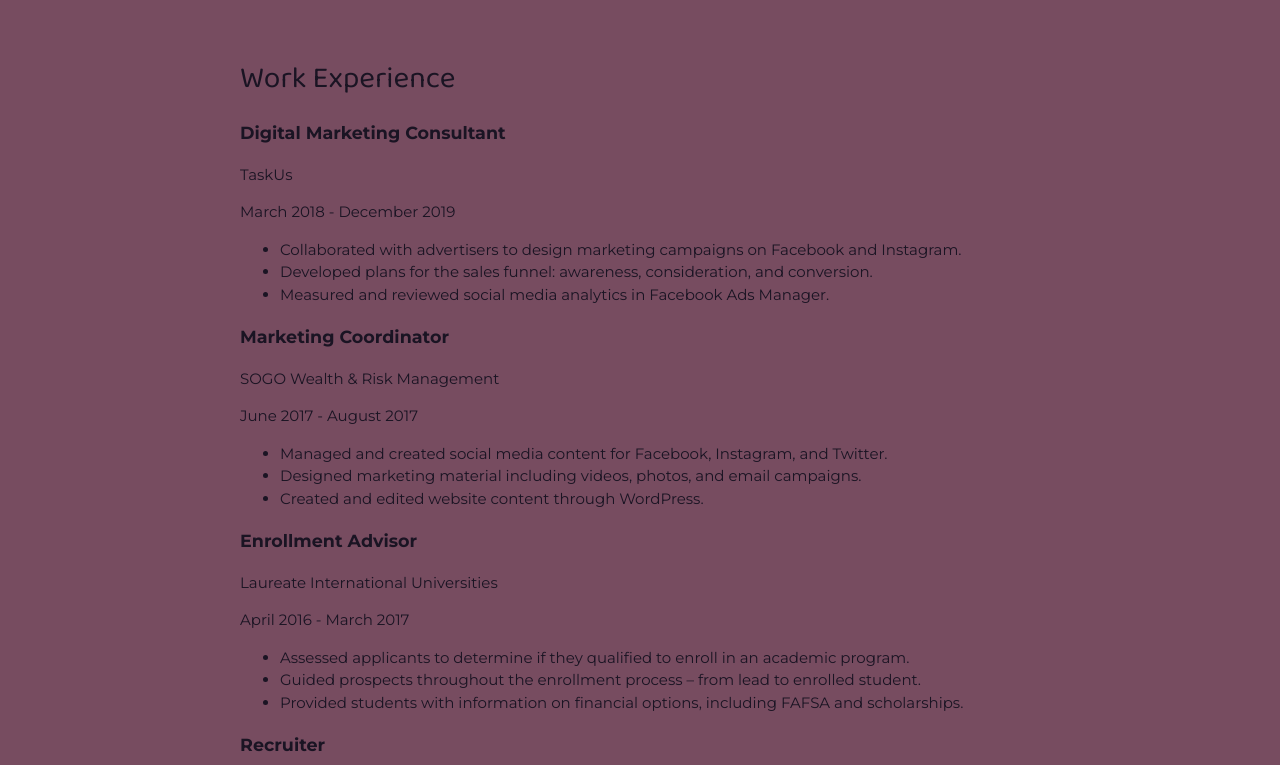
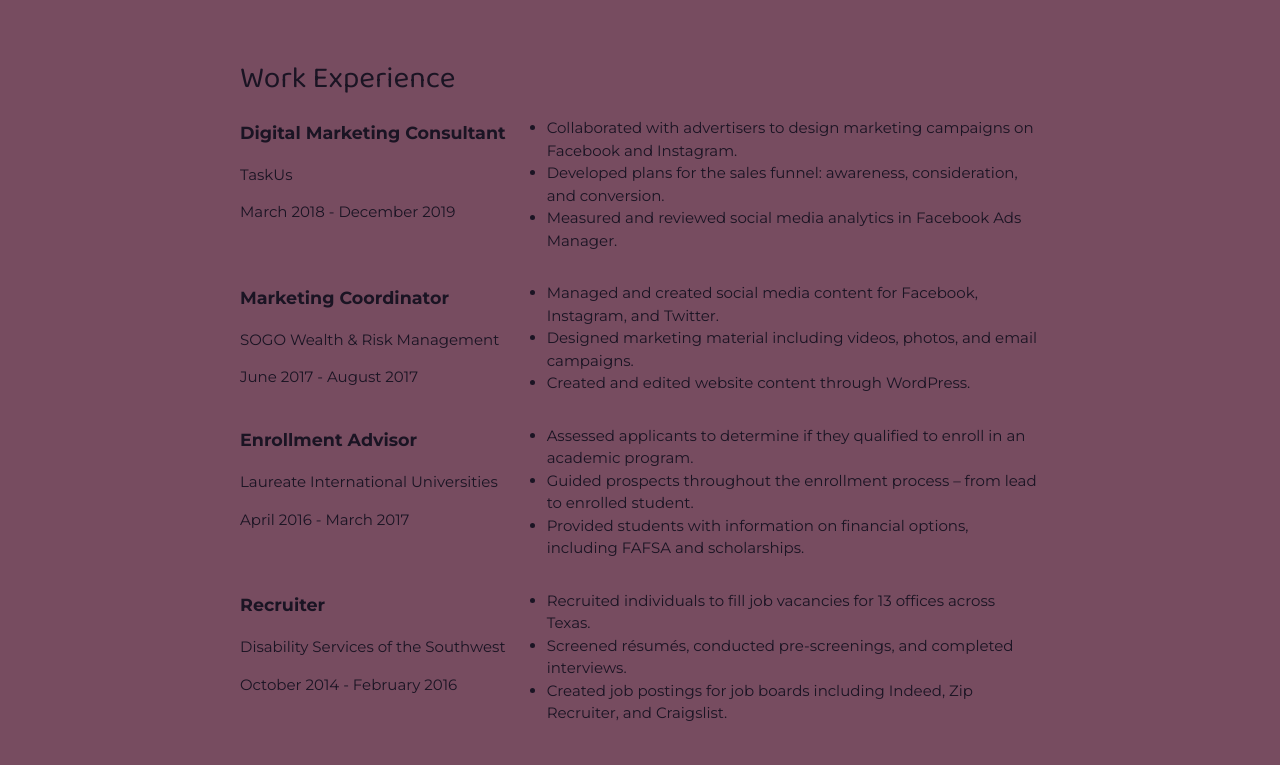
Before and after one commit to marissa-rodriguez/css-portfolio, a plain HTML site: page index.html in a window 1280 px wide. Shown: the part 755-1520 px from the top of the page. Drawn offline with Linux system fonts and the light colour scheme.

Commit message:
transformed work experience content into grid columns

```diff
--- a/css/style.css
+++ b/css/style.css
@@ -83,7 +83,10 @@ ________________________________________*/
 .work-experience {
     background: #774c60;
 }
-
+.job-item {
+    display: grid;
+    grid-template-columns: 1fr 2fr;
+}
 /* Education
 ________________________________________*/
 
--- a/index.html
+++ b/index.html
@@ -37,40 +37,55 @@
           <h2>Work Experience</h2>
 
         <!-- Copy this whole <section> block to add more jobs. -->
-        <section>
+        <section class="job-item">
+          <div class="job-details">
             <h3>Digital Marketing Consultant</h3>
             <p>TaskUs</p>
             <p>March 2018 - December 2019</p>
+          </div>
+          <div class="job-summary">
             <ul>
               <li>Collaborated with advertisers to design marketing campaigns on Facebook and Instagram.</li>
               <li>Developed plans for the sales funnel: awareness, consideration, and conversion.</li>
               <li>Measured and reviewed social media analytics in Facebook Ads Manager.</li>
             </ul>
+          </div>
         </section>
-        <section>
+        <section class="job-item">
+          <div class="job-details">
             <h3>Marketing Coordinator</h3>
             <p>SOGO Wealth & Risk Management</p>
             <p>June 2017 - August 2017</p>
+          </div>
+          <div class="job-summary">
             <ul>
               <li>Managed and created social media content for Facebook, Instagram, and Twitter.</li>
               <li>Designed marketing material including videos, photos, and email campaigns.</li>
               <li>Created and edited website content through WordPress.</li>
             </ul>
+          </div>
         </section>
-        <section>
+        <section class="job-item">
+          <div class="job-details">
             <h3>Enrollment Advisor</h3>
             <p>Laureate International Universities</p>
             <p>April 2016 - March 2017</p>
+          </div>
+          <div class="job-summary">
             <ul>
               <li>Assessed applicants to determine if they qualified to enroll in an academic program.</li>
               <li>Guided prospects throughout the enrollment process – from lead to enrolled student.</li>
               <li>Provided students with information on financial options, including FAFSA and scholarships.</li>
             </ul>
+          </div>
         </section>
-        <section>
+        <section class="job-item">
+          <div class="job-details">
             <h3>Recruiter</h3>
             <p>Disability Services of the Southwest</p>
             <p>October 2014 - February 2016</p>
+          </div>
+          <div class="job-summary">
             <ul>
               <li>Recruited individuals to fill job vacancies for 13 offices across Texas.</li>
               <li>Screened résumés, conducted pre-screenings, and completed interviews.</li>
```
Lines whose indentation alone changed are shown as unchanged.
